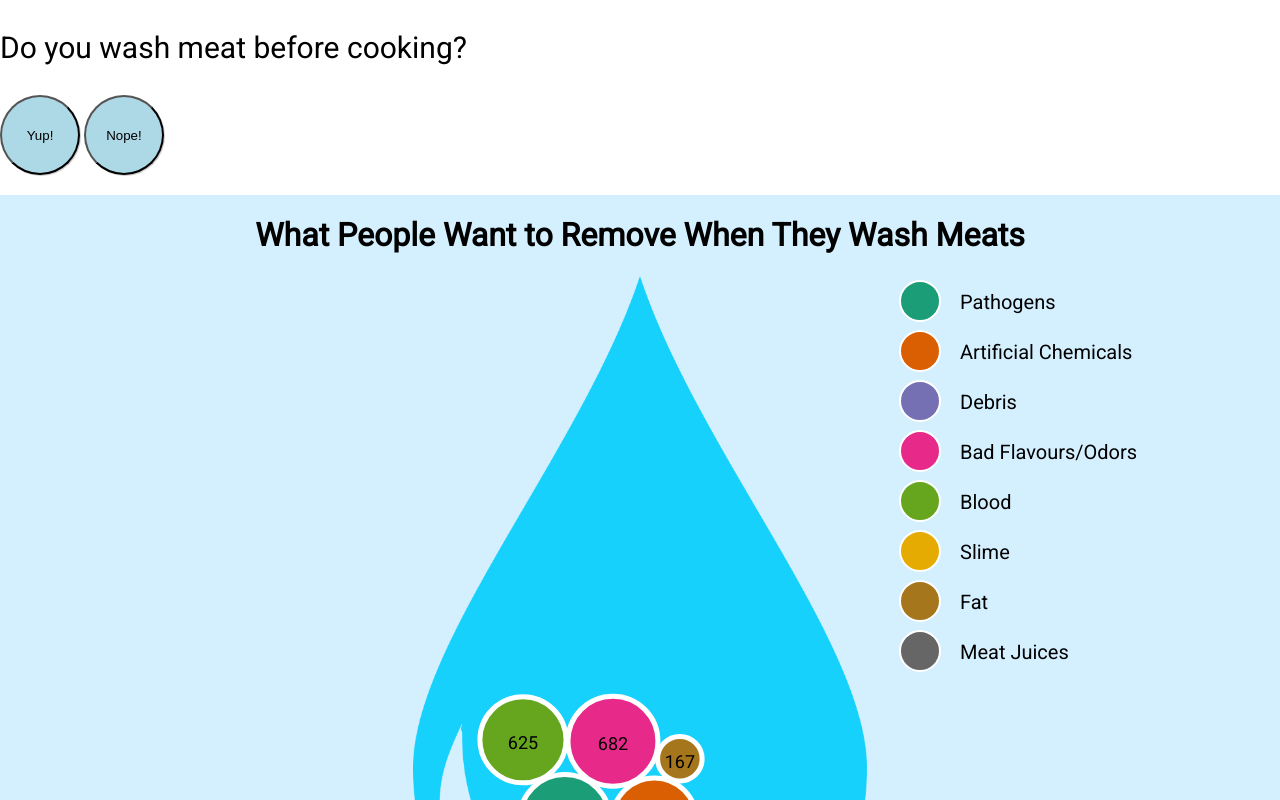
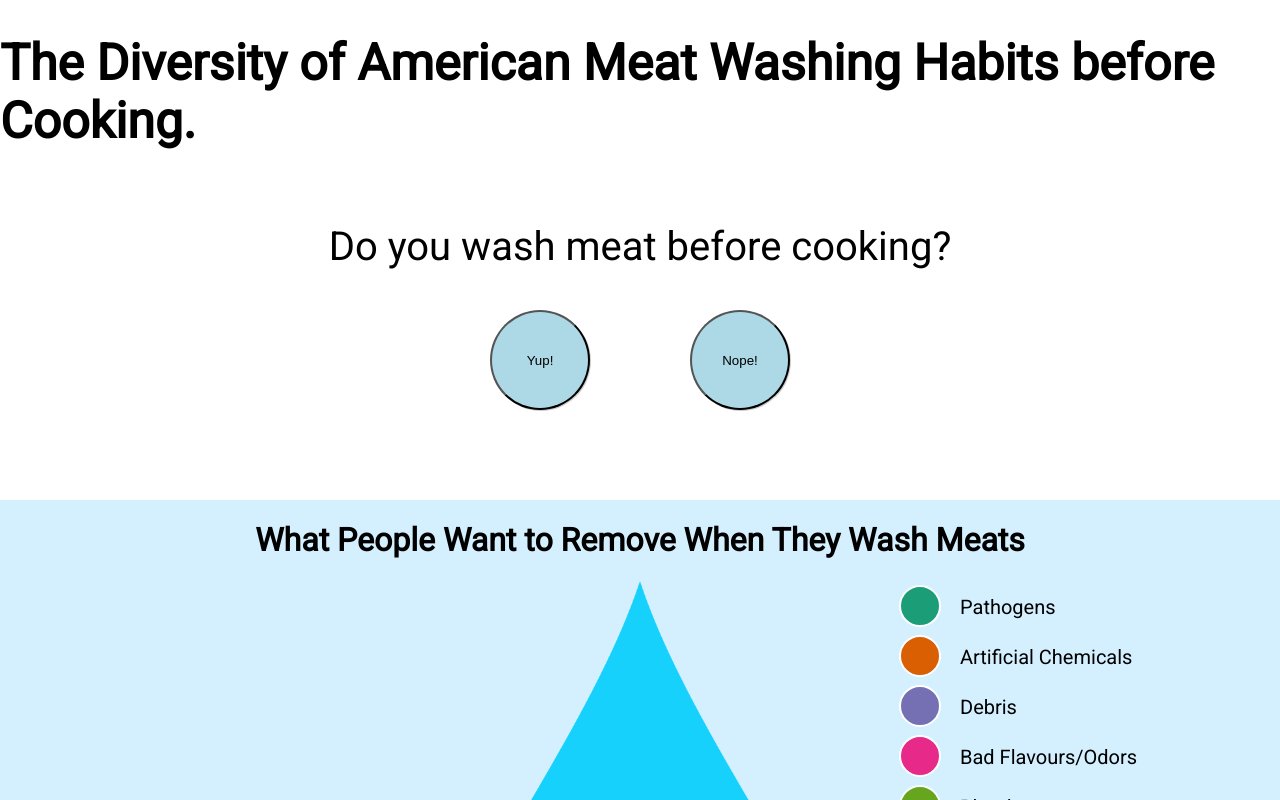
Before and after one commit to shirlz8/MeatWashingHabits, a website: page index.html in a window 1280 px wide. Shown: the top 800 px of the page. Drawn offline with Linux system fonts and the light colour scheme; a web font is replaced by a local one.

Commit message:
some styling

```diff
--- a/css/index.css
+++ b/css/index.css
@@ -10,6 +10,28 @@ body {
 .container {
   width: 100%;
   height: 100%;
+}
+
+#title {
+  font-size: 50px;
+  font-weight: 700;
+}
+
+#story {
+  display: flex;
+  justify-content: center;
+  flex-direction: column;
+}
+
+#hook {
+  display: flex;
+  justify-content: center;
+  align-items: center;
+  flex-direction: column;
+}
+
+#buttons {
+  display: flex;
 }
 
 #top {
@@ -71,15 +93,19 @@ body {
   border-radius: 50%;
   box-shadow: 1px 1px rgba(0, 0, 0, 0.2);
   cursor: pointer;
-  height: 80px;
-  width: 80px;
+  height: 100px;
+  width: 100px;
   background-color: lightblue;
+  margin: 50px;
+  margin-top: 0;
 }
 
-.pieButton:focus {outline:0;}
+.pieButton:focus {
+  outline: 0;
+}
 
 #pieChartIntroText {
-  font-size: 30px;
+  font-size: 40px;
   font-weight: 500;
 }
 
--- a/index.html
+++ b/index.html
@@ -22,14 +22,21 @@
 
   <body>
     <div class="container">
+      <div id="story">
+        <h1 id="title">
+          The Diversity of American Meat Washing Habits before Cooking.
+        </h1>
         <div id="hook">
           <p id="pieChartIntroText">Do you wash meat before cooking?</p>
+          <div id="buttons">
             <button class="pieButton" type="button" onclick="setTextWash()">
               Yup!
             </button>
             <button class="pieButton" type="button" onclick="setTextNoWash()">
               Nope!
             </button>
+          </div>
+
           <div id="pieChart"></div>
           <p id="pieChartText"></p>
         </div>
@@ -37,7 +44,9 @@
         <div id="teardropChart">
           <h1>What People Want to Remove When They Wash Meats</h1>
         </div>
+      </div>
 
+      <div id="explore">
         <div id="top">
           <p>Proportion of People that wash a Certain Meat Type</p>
           <div id="liquidFillGauges"></div>
@@ -54,8 +63,9 @@
                 <br />
                 <br />
                 Our visualization aims to serve as an exploratory experience for
-              both food safety experts and curious individuals who want to learn
-              about the different meat washing habits of American citizens.
+                both food safety experts and curious individuals who want to
+                learn about the different meat washing habits of American
+                citizens.
                 <br />
                 <br />
                 Start by interacting with various visualizations in order to see
@@ -102,6 +112,7 @@
           </div>
         </div>
       </div>
+    </div>
 
     <div id="tooltip"></div>
 
```
Lines whose indentation alone changed are shown as unchanged.
